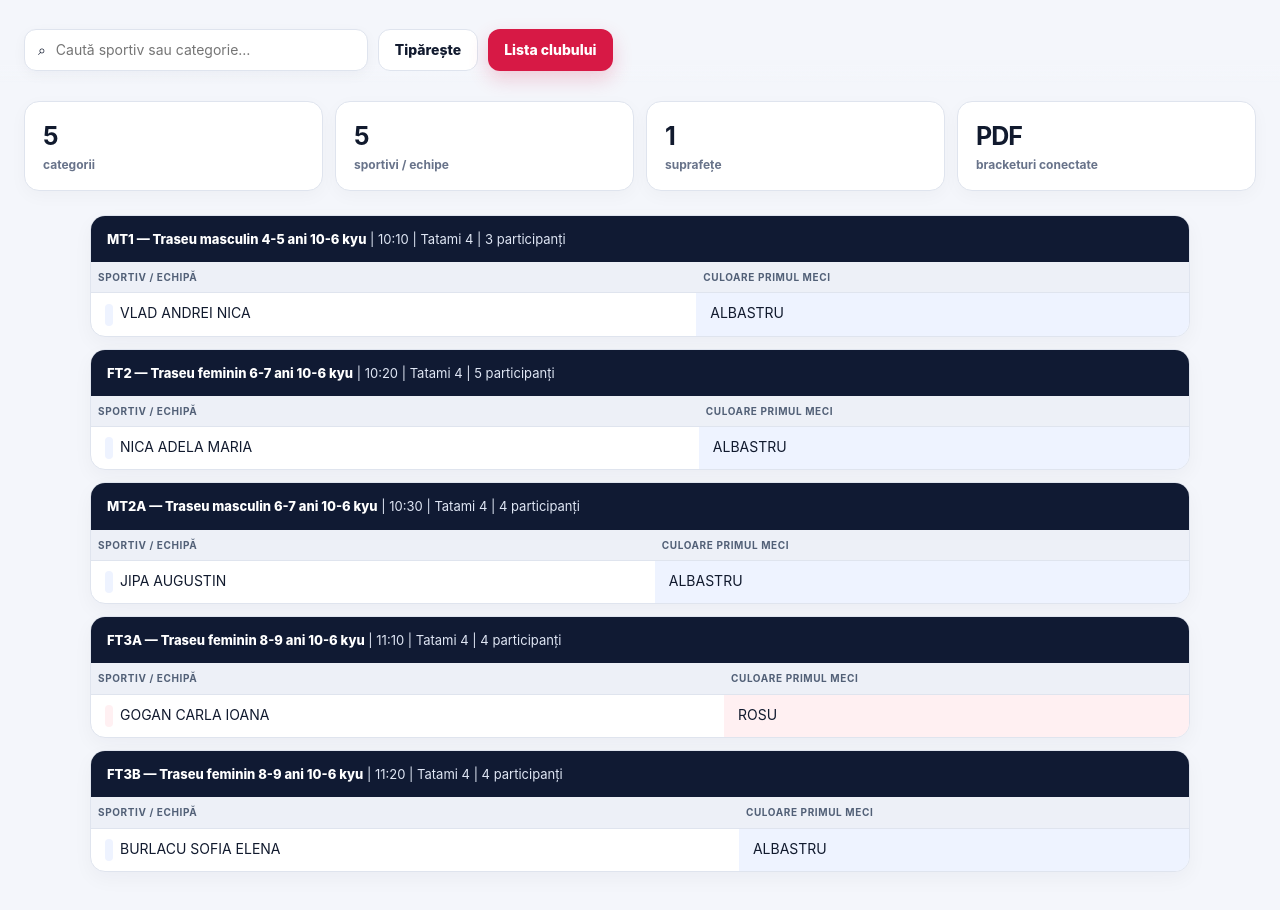
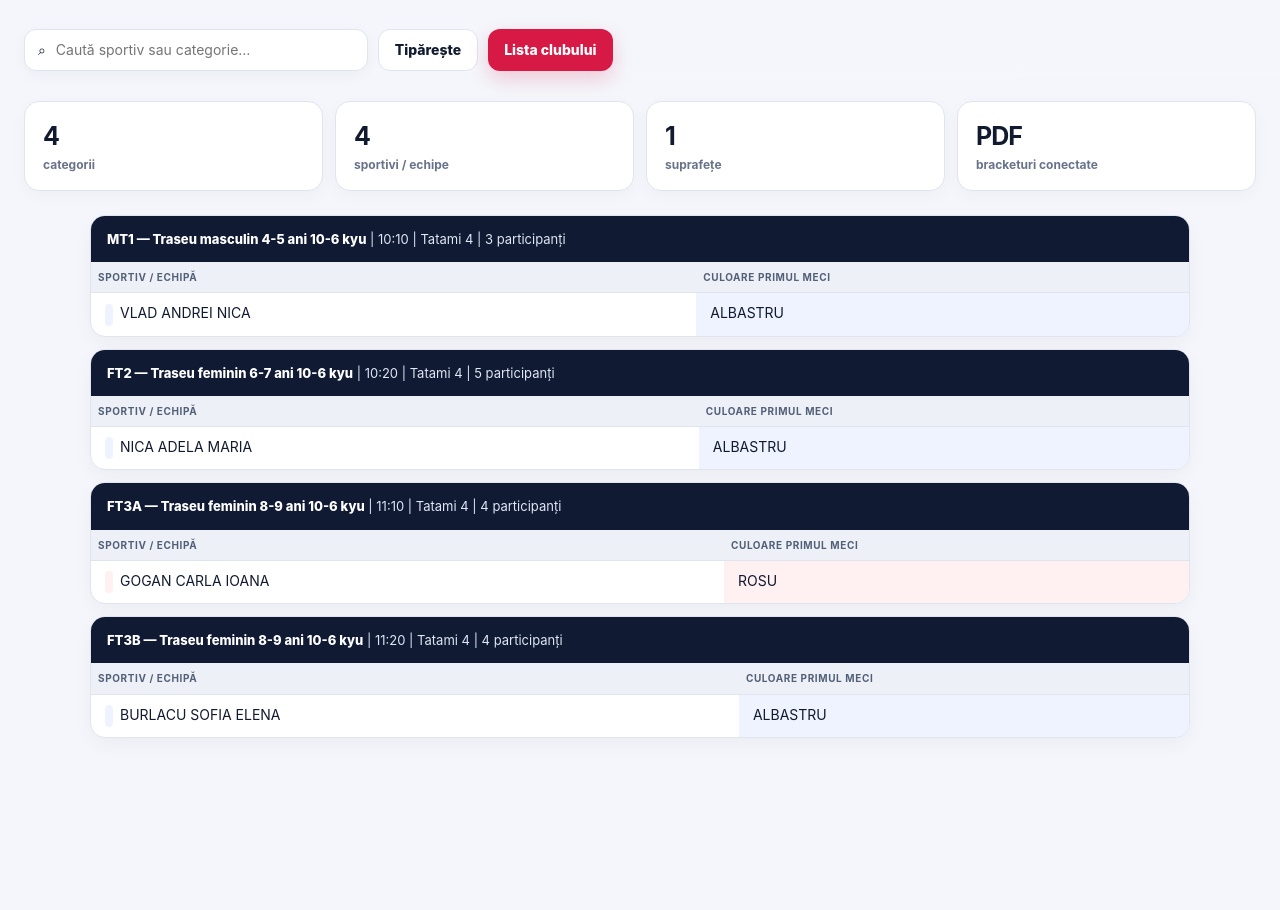
Before and after one commit to SVladut/cupa-masaki-fagaras, a plain HTML site: page kanazawaryu/index.html in a window 1280 px wide. Shown: the part 180-1090 px from the top of the page. After the commit the page ends 980 px from the top, so only its background shows below. Drawn offline with Linux system fonts and the light colour scheme.

Commit message:
scos JIPA AUGUSTIN

```diff
--- a/kanazawaryu/index.html
+++ b/kanazawaryu/index.html
@@ -30,11 +30,6 @@ box-shadow:0 2px 8px #18243a22}.category-title{padding:12px 14px;background:#182
 <tr><td><span class="band albastru"></span>NICA ADELA MARIA</td><td class="albastru">ALBASTRU</td></tr>
 </table></section>
 <section class="category-block">
-<div class="category-title"><a href="../bracketuri.pdf?pagina=7#page=7">MT2A — Traseu masculin 6-7 ani 10-6 kyu</a> | 10:30 | Tatami 4 | 4 participanți</div>
-<table class="category-table"><tr><th>Sportiv / echipă</th><th>Culoare primul meci</th></tr>
-<tr><td><span class="band albastru"></span>JIPA AUGUSTIN</td><td class="albastru">ALBASTRU</td></tr>
-</table></section>
-<section class="category-block">
 <div class="category-title"><a href="../bracketuri.pdf?pagina=14#page=14">FT3A — Traseu feminin 8-9 ani 10-6 kyu</a> | 11:10 | Tatami 4 | 4 participanți</div>
 <table class="category-table"><tr><th>Sportiv / echipă</th><th>Culoare primul meci</th></tr>
 <tr><td><span class="band rosu"></span>GOGAN CARLA IOANA</td><td class="rosu">ROSU</td></tr>
```
Also changed, not shown: kanazawaryu/lista.html (+0 -2 lines).
